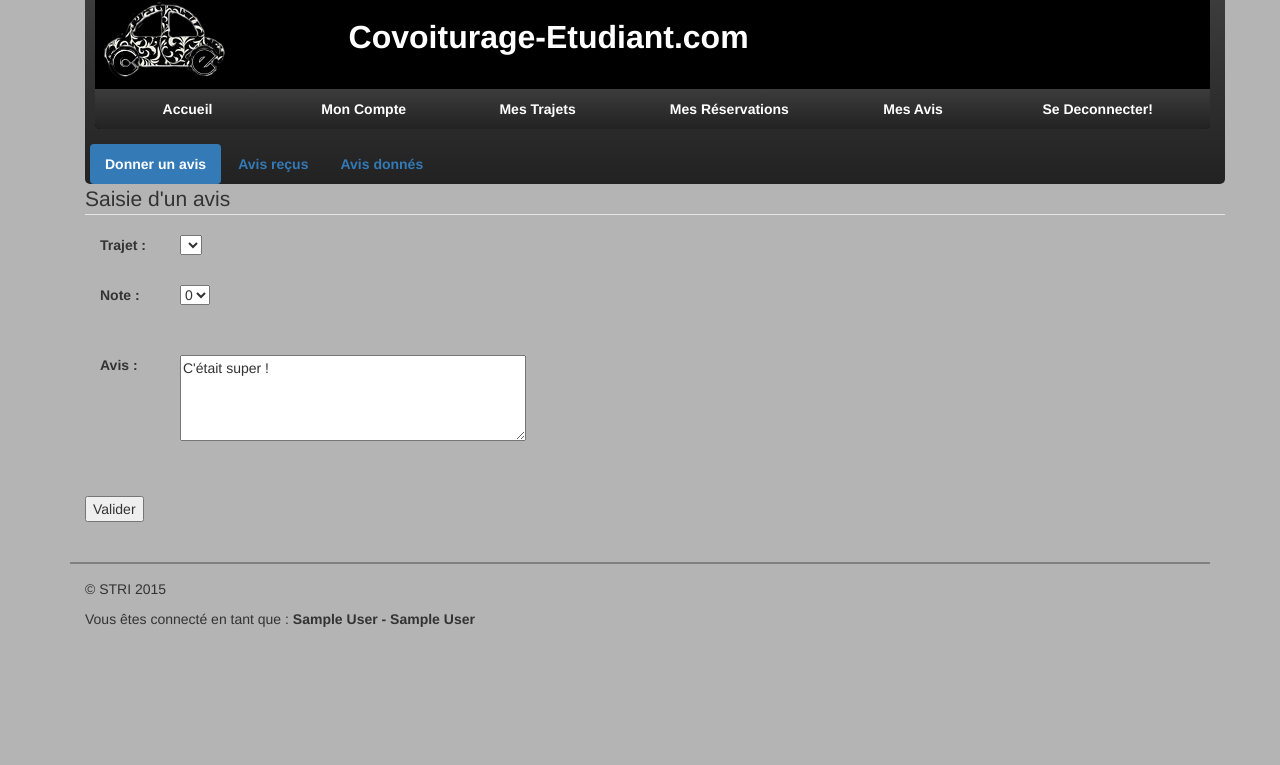
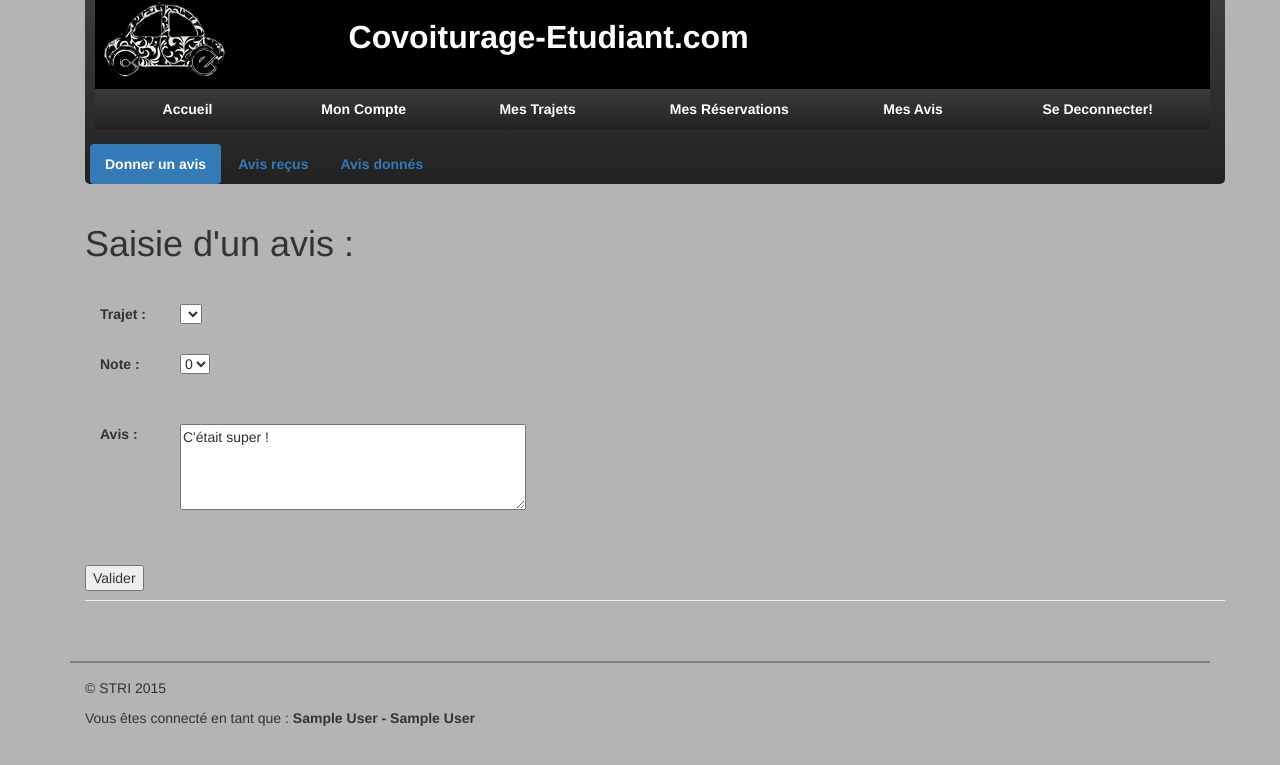
Before and after one commit to Shuntor/coVoiturage, a PHP site: page /index.php?p=mesAvis in a window 1280 px wide, after a click on "Donner un avis". Shown: the top 765 px of the page. Run offline with PHP 8.4, Linux system fonts and the light colour scheme; the visitor is signed in with stand-in values (Sample User, id 1); data that the repository does not hold is empty; a stand-in replaces the project's code that opens the database connection; some libraries are stand-ins or nearby versions.

Commit message:
Amelioration de l'affichage des avis

```diff
--- a/include/avisDonnes.php
+++ b/include/avisDonnes.php
@@ -20,6 +20,10 @@ $req=mysqli_query($conn, $req) or die('Erreur select l5: '.mysqli_error($conn));
     $trajet=mysqli_fetch_array($resTrajet);
 
     ?>
+    <div class="page-header">
+        <h1>Les avis que vous avez donné : </h1>
+        <p class="lead">N'hésitez pas à dire ce que vous avez pensé des conducteurs ! </p>
+    </div>
 
     <div class="row marketing">
         <div class="col-lg-12">
--- a/include/avisRecus.php
+++ b/include/avisRecus.php
@@ -21,7 +21,7 @@ $req=mysqli_query($conn, $req) or die('Erreur select : '.mysqli_error($conn));
 
 
     ?>
-    <div class="page-header">
+  <div class="page-header">
     <h1>Les avis que vous avez reçu : </h1>
     <p class="lead">Votre moyenne est de : </p>
   </div>
--- a/include/donnerAvis.php
+++ b/include/donnerAvis.php
@@ -23,10 +23,9 @@ if(isset($_POST["bp_valider"])){
 	$reqPostuler="SELECT * FROM Postuler p, Trajets t WHERE (p.idU='".$_SESSION['idU']."' AND p.idT=t.idT AND p.idT NOT IN (SELECT idT FROM Avis WHERE idDonneur ='".$_SESSION['idU']."' ));";
 	$reqPostuler = mysqli_query($conn, $reqPostuler) OR die('Erreur select : '.mysqli_error($conn));
 
-
-
 ?>
-<legend>Saisie d'un avis</legend>
+<div class="page-header">
+    <h1>Saisie d'un avis :</h1>
 	<form method="post" action="index.php?p=mesAvis" onSubmit="return verif(this)">
 
 		<p><label for="trajet" class="col-lg-1">Trajet :</label>
@@ -65,6 +64,7 @@ if(isset($_POST["bp_valider"])){
 
 
 	</form>
+ </div>
 <?php
 }
 ?>
```
